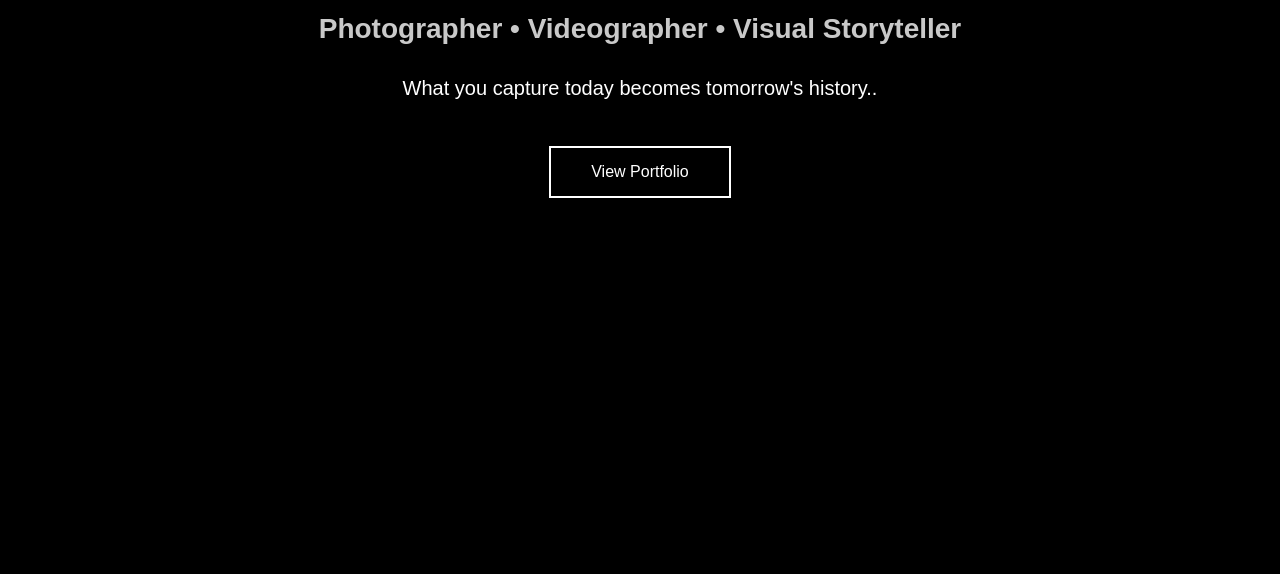
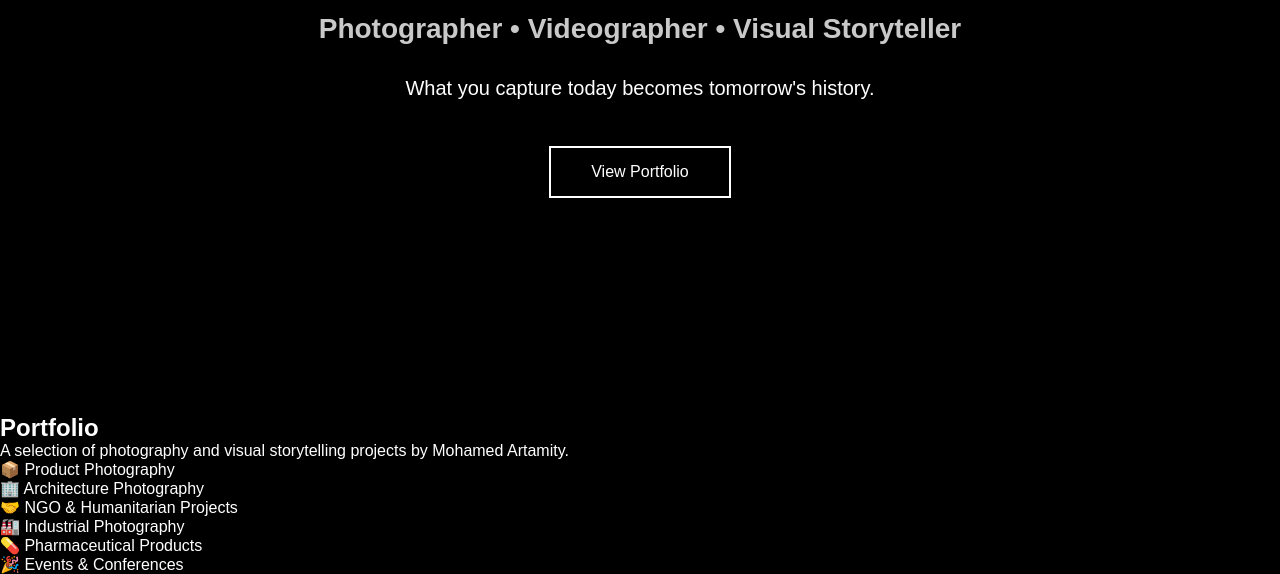
Before and after one commit to MohamedArtamity/artamity.github.io, a plain HTML site: page index.html in a window 1280 px wide. Shown: the part 388-962 px from the top of the page. Before the commit the page ends 802 px from the top, so only its background shows below. Drawn offline with Linux system fonts and the light colour scheme.

Commit message:
Update index.html

```diff
--- a/index.html
+++ b/index.html
@@ -40,7 +40,7 @@
         <h2>Photographer • Videographer • Visual Storyteller</h2>
 
         <p>
-            What you capture today becomes tomorrow's history..
+            What you capture today becomes tomorrow's history.
         </p>
 
         <a href="#portfolio" class="btn">
@@ -52,26 +52,65 @@
     <!-- ================= ABOUT ================= -->
 
     <section id="about">
+
     </section>
 
     <!-- ================= PORTFOLIO ================= -->
 
-    <section id="portfolio">
+    <section id="portfolio" class="portfolio">
+
+        <h2>Portfolio</h2>
+
+        <p>
+            A selection of photography and visual storytelling projects by Mohamed Artamity.
+        </p>
+
+        <div class="gallery">
+
+            <div class="card">
+                📦 Product Photography
+            </div>
+
+            <div class="card">
+                🏢 Architecture Photography
+            </div>
+
+            <div class="card">
+                🤝 NGO & Humanitarian Projects
+            </div>
+
+            <div class="card">
+                🏭 Industrial Photography
+            </div>
+
+            <div class="card">
+                💊 Pharmaceutical Products
+            </div>
+
+            <div class="card">
+                🎉 Events & Conferences
+            </div>
+
+        </div>
+
     </section>
 
     <!-- ================= SERVICES ================= -->
 
     <section id="services">
+
     </section>
 
     <!-- ================= CLIENTS ================= -->
 
     <section id="clients">
+
     </section>
 
     <!-- ================= CONTACT ================= -->
 
     <section id="contact">
+
     </section>
 
     <script src="script.js"></script>
```
